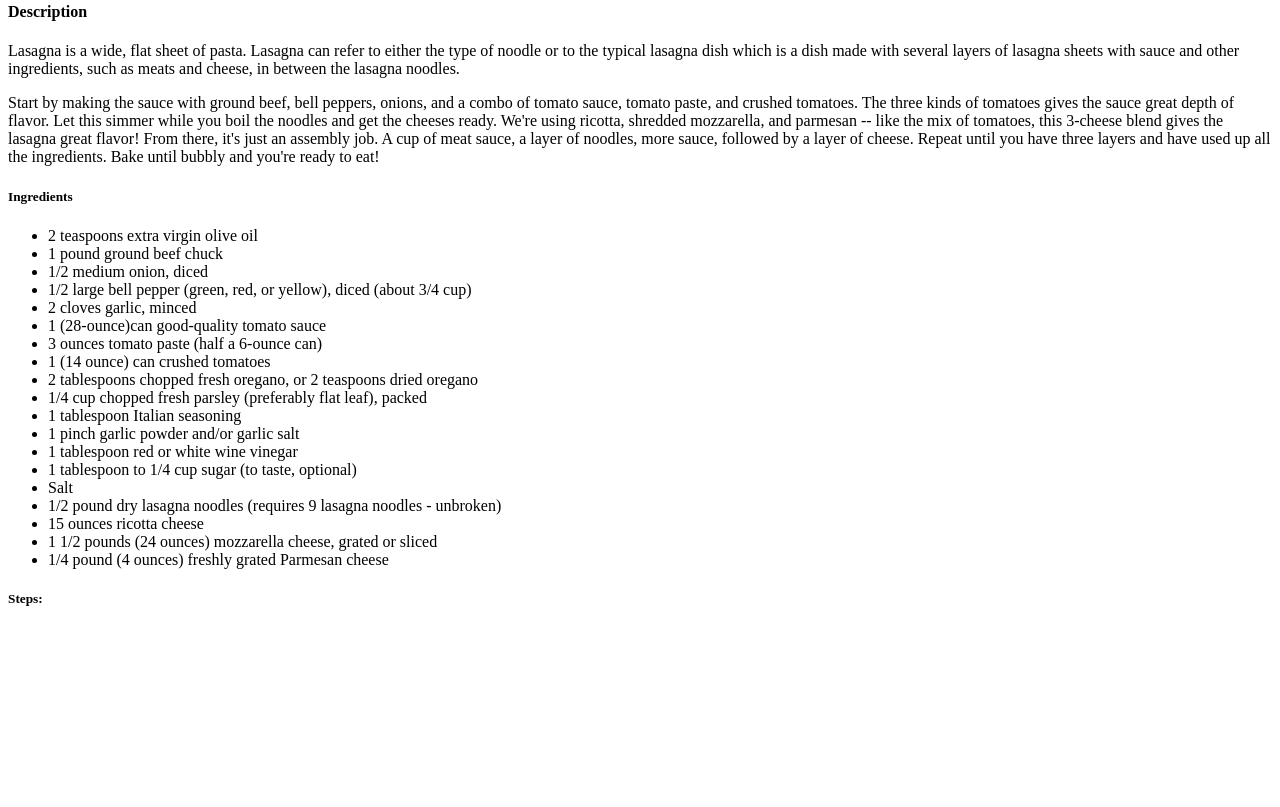
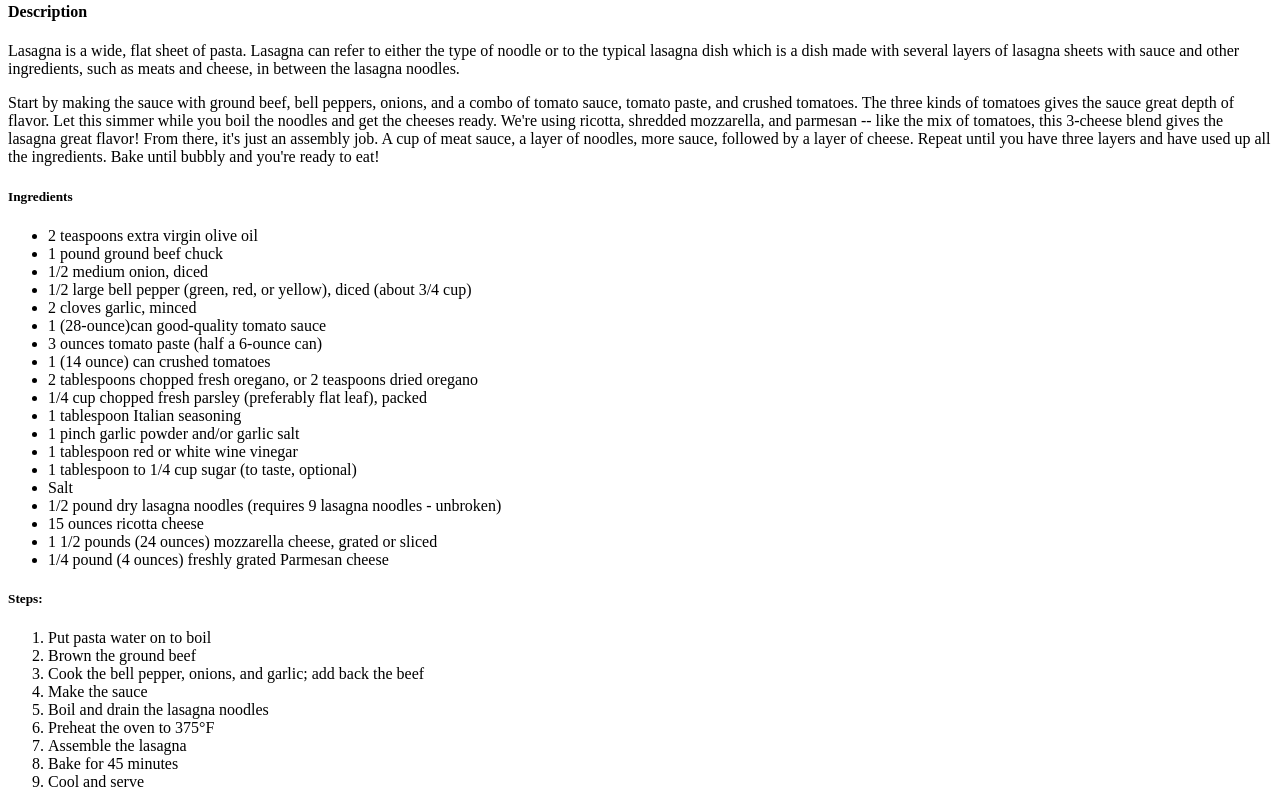
Before and after one commit to sweatylolz/odin-recipes, a plain HTML site: page recipes/lasagna.html in a window 1280 px wide. Shown: the part 701-1508 px from the top of the page. Before the commit the page ends 1330 px from the top, so only its background shows below. Drawn offline with Linux system fonts and the light colour scheme.

Commit message:
add steps for lasagna

```diff
--- a/recipes/lasagna.html
+++ b/recipes/lasagna.html
@@ -50,9 +50,15 @@
 
     <h5>Steps:</h5>
     <ol>
-
-
-
+        <li>Put pasta water on to boil</li>
+        <li>Brown the ground beef</li>
+        <li>Cook the bell pepper, onions, and garlic; add back the beef</li>
+        <li>Make the sauce</li>
+        <li>Boil and drain the lasagna noodles</li>
+        <li>Preheat the oven to 375°F</li>
+        <li>Assemble the lasagna</li>
+        <li>Bake for 45 minutes</li>
+        <li>Cool and serve</li>
     </ol>
 
 
```
